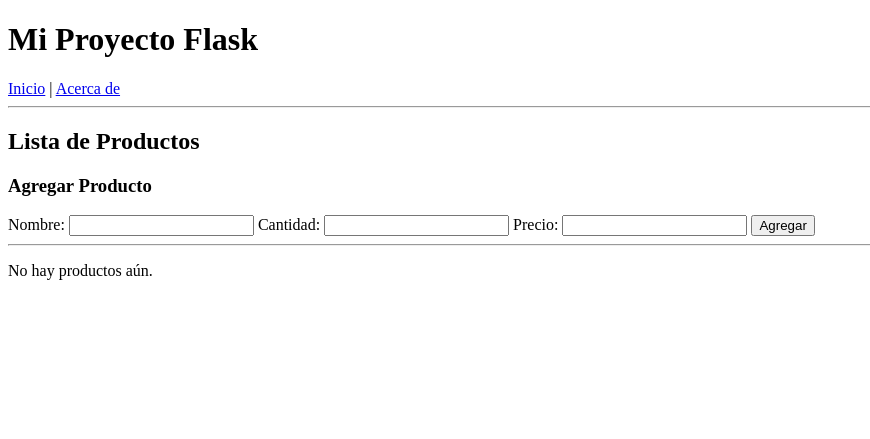
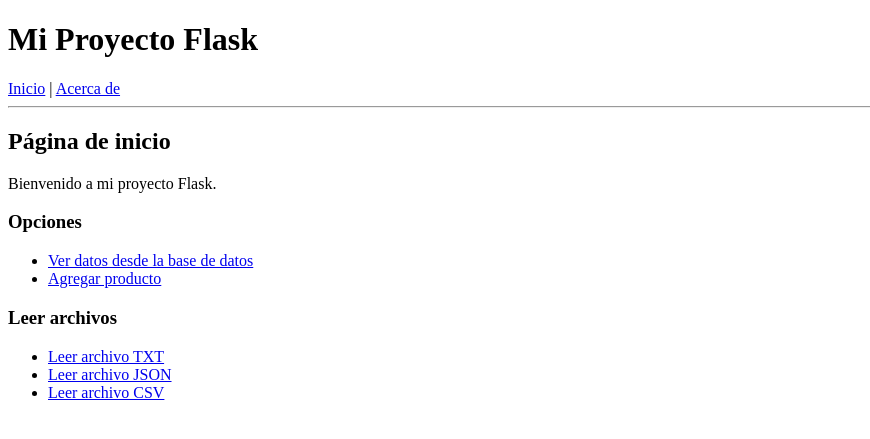
Before and after one commit to Marcotd24/mi_proyecto_flask, a Flask app: page / in a window 1280 px wide. Shown: the top 439 px of the page, without its empty margins (0-870 px from the left). Run offline with Flask 3, Linux system fonts and the light colour scheme.

Commit message:
Proyecto Flask con persistencia TXT JSON CSV SQLite

```diff
--- a/inventario/data/datos.csv
+++ b/inventario/data/datos.csv
@@ -0,0 +1,3 @@
+Laptop,1200
+Mouse,25
+Teclado,45
--- a/inventario/data/datos.json
+++ b/inventario/data/datos.json
@@ -0,0 +1,5 @@
+[
+ {"nombre":"Laptop","precio":1200},
+ {"nombre":"Mouse","precio":25},
+ {"nombre":"Teclado","precio":45}
+]
--- a/inventario/data/datos.txt
+++ b/inventario/data/datos.txt
@@ -0,0 +1,3 @@
+Laptop,1200
+Mouse,25
+Teclado,45
--- a/templates/base.html
+++ b/templates/base.html
@@ -8,7 +8,7 @@
     <h1>Mi Proyecto Flask</h1>
 
     <nav>
-        <a href="{{ url_for('inicio') }}">Inicio</a> |
+        <a href="{{ url_for('index') }}">Inicio</a> |
         <a href="{{ url_for('about') }}">Acerca de</a>
     </nav>
 
--- a/templates/index.html
+++ b/templates/index.html
@@ -1,43 +1,24 @@
 {% extends "base.html" %}
 
 {% block content %}
-<h2>Lista de Productos</h2>
 
-<h3>Agregar Producto</h3>
+<h2>Página de inicio</h2>
 
-<form action="/agregar" method="POST">
-    <label>Nombre:</label>
-    <input type="text" name="nombre" required>
+<p>Bienvenido a mi proyecto Flask.</p>
 
-    <label>Cantidad:</label>
-    <input type="number" name="cantidad" required>
+<h3>Opciones</h3>
 
-    <label>Precio:</label>
-    <input type="number" step="0.01" name="precio" required>
+<ul>
+    <li><a href="{{ url_for('datos') }}">Ver datos desde la base de datos</a></li>
+    <li><a href="{{ url_for('producto') }}">Agregar producto</a></li>
+</ul>
 
-    <button type="submit">Agregar</button>
-</form>
+<h3>Leer archivos</h3>
 
-<hr>
-
-{% if productos %}
-    <ul>
-        {% for producto in productos %}
-            <li>
-                <strong>{{ producto.nombre }}</strong> |
-                Cantidad: {{ producto.cantidad }} |
-                Precio: ${{ producto.precio }}
-
-                <a href="/editar/{{ producto.id }}">Editar</a> |
-                <a href="/eliminar/{{ producto.id }}"
-                   onclick="return confirm('¿Seguro que deseas eliminar este producto?')">
-                   Eliminar
-                </a>
-            </li>
-        {% endfor %}
-    </ul>
-{% else %}
-    <p>No hay productos aún.</p>
-{% endif %}
+<ul>
+    <li><a href="{{ url_for('leer_txt') }}">Leer archivo TXT</a></li>
+    <li><a href="{{ url_for('leer_json') }}">Leer archivo JSON</a></li>
+    <li><a href="{{ url_for('leer_csv') }}">Leer archivo CSV</a></li>
+</ul>
 
 {% endblock %}
```
Also changed, not shown: templates/datos_archivos.html (+34 -0 lines), instance/inventario.db (added).
